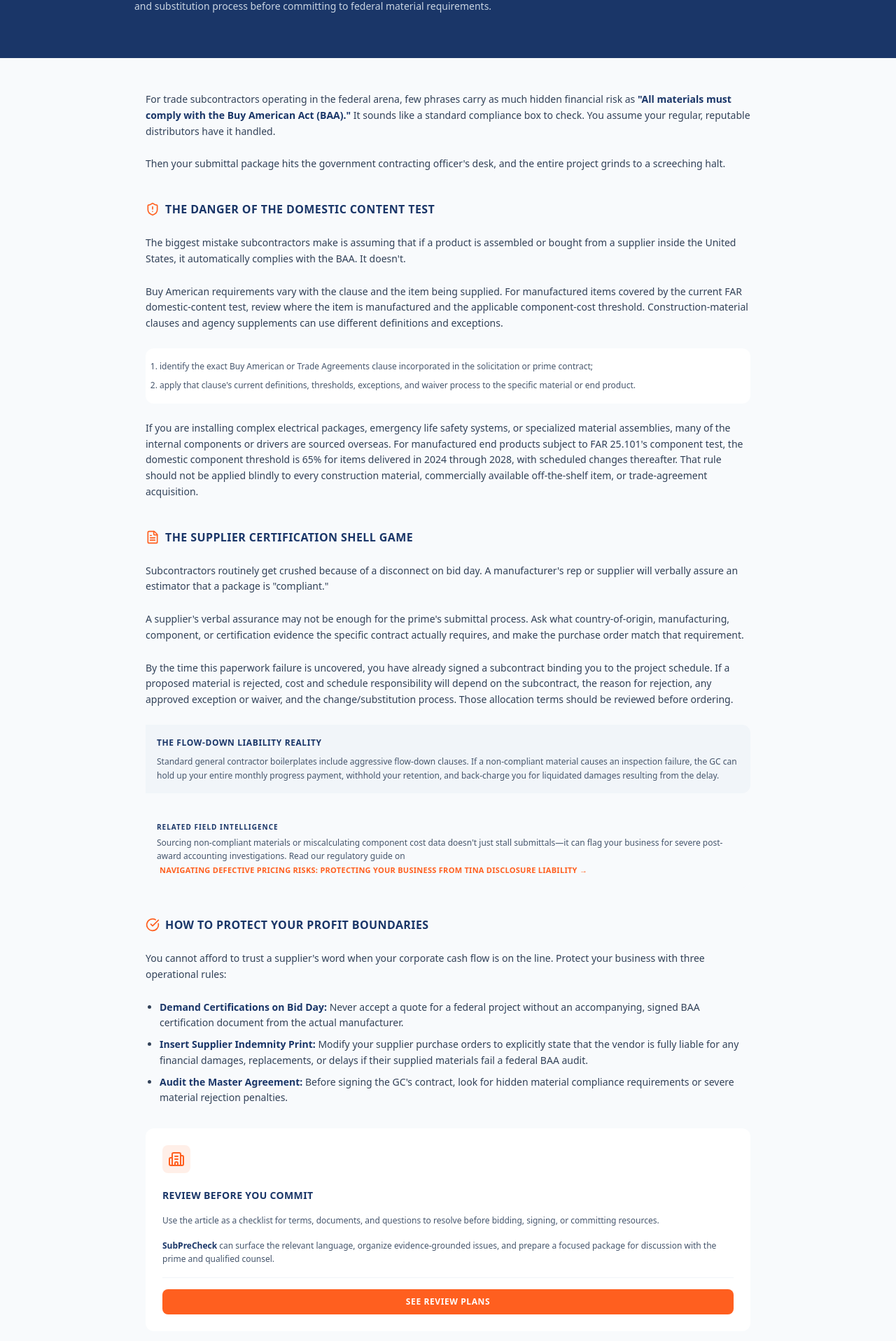
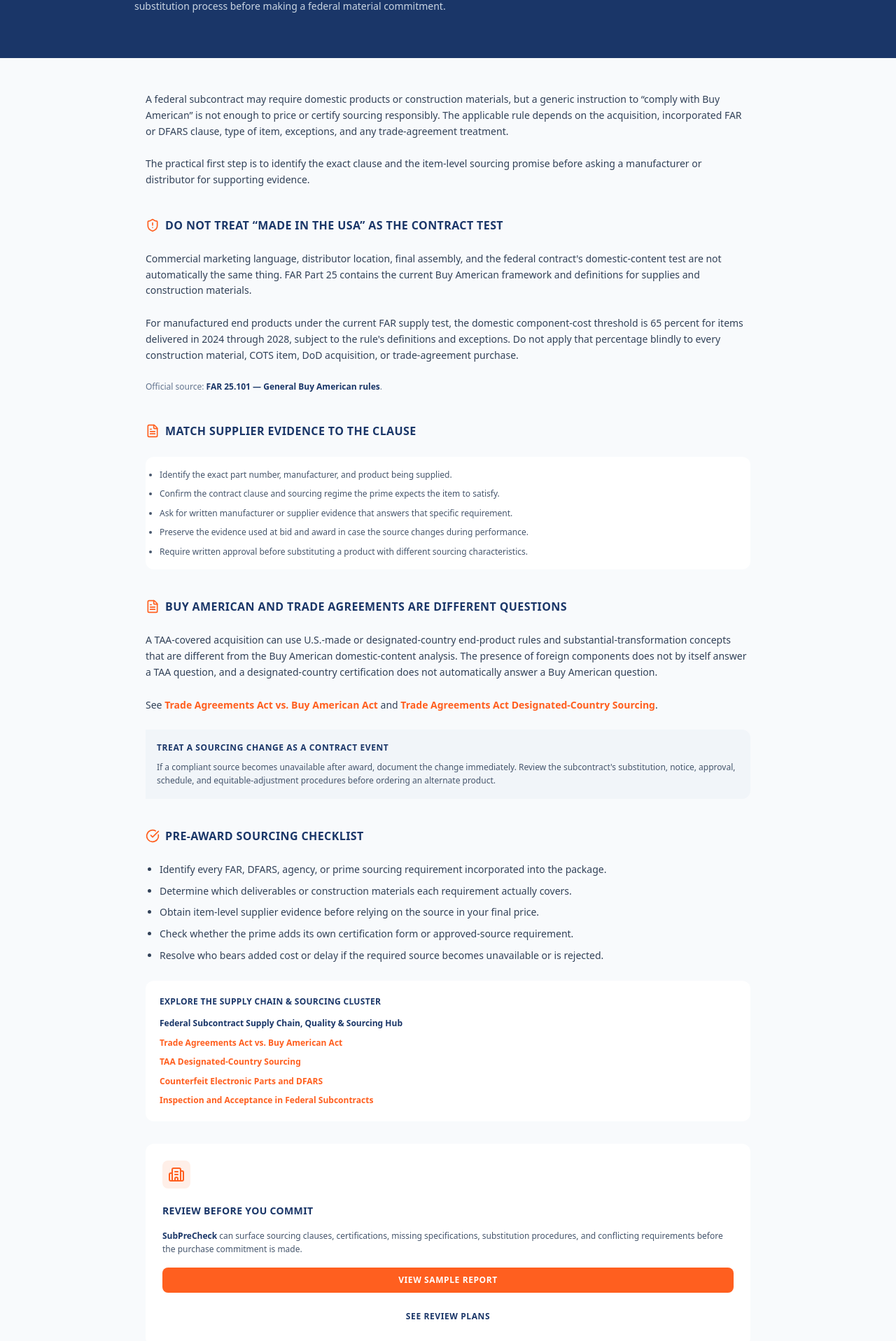
Before and after one commit to siricarsen-cmd/subshield, a Next.js app: page /blog/buy-american-act-sourcing-mistakes in a window 1280 px wide. Shown: the part 323-2240 px from the top of the page at 70% size. Built offline with nearby package versions, Linux system fonts and the light colour scheme; no server answers.

Commit message:
SEO: modernize Buy American pillar and link sourcing hub

```diff
--- a/app/blog/buy-american-act-sourcing-mistakes/page.tsx
+++ b/app/blog/buy-american-act-sourcing-mistakes/page.tsx
@@ -6,127 +6,75 @@ import { ShieldAlert, FileText, CheckCircle, ArrowLeft, Building2 } from "lucide
 export default function BuyAmericanActArticle() {
   return (
     <div className="min-h-screen bg-[#F8FAFC] text-slate-900 font-sans antialiased pb-20">
-
-      {/* Article Header Banner */}
       <div className="bg-[#1A3668] text-white py-16 px-4 sm:px-6 lg:px-8">
         <div className="max-w-4xl mx-auto space-y-4">
           <div className="flex flex-col gap-3 sm:flex-row sm:items-center sm:justify-between">
-            <a href="/blog" className="inline-flex items-center gap-2 text-xs font-bold uppercase tracking-wider text-[#FF5F1F] hover:text-white transition">
-              <ArrowLeft className="w-4 h-4" /> Back to Knowledge Hub
-            </a>
-            <span className="self-start rounded-full border border-orange-300/60 bg-orange-50 px-3 py-1 text-[10px] font-black uppercase tracking-widest text-[#FF5F1F]">
-              Federal Procurement Risk
-            </span>
+            <a href="/blog" className="inline-flex items-center gap-2 text-xs font-bold uppercase tracking-wider text-[#FF5F1F] hover:text-white transition"><ArrowLeft className="w-4 h-4" /> Back to Knowledge Hub</a>
+            <span className="self-start rounded-full border border-orange-300/60 bg-orange-50 px-3 py-1 text-[10px] font-black uppercase tracking-widest text-[#FF5F1F]">Sourcing & Domestic Preference</span>
           </div>
-          <h1 className="text-3xl md:text-4xl font-black tracking-tight uppercase leading-tight">
-            Buy American Act Sourcing: Domestic Content and Documentation Risks
-          </h1>
-          <p className="text-slate-300 text-sm max-w-2xl font-medium">
-            Review the exact domestic-preference clause, product classification, sourcing evidence, exceptions, and substitution process before committing to federal material requirements.
-          </p>
+          <h1 className="text-3xl md:text-4xl font-black tracking-tight uppercase leading-tight">Buy American Act Sourcing: Domestic Content and Documentation Risks</h1>
+          <p className="text-slate-300 text-sm max-w-2xl font-medium">Identify the exact domestic-preference clause, item, sourcing test, evidence, exceptions, and substitution process before making a federal material commitment.</p>
         </div>
       </div>
 
-      {/* Main Content Layout */}
       <div className="max-w-4xl mx-auto px-4 sm:px-6 lg:px-8 pt-12 grid grid-cols-1 lg:grid-cols-3 gap-8">
+        <div className="lg:col-span-2 space-y-6 text-sm text-slate-700 leading-relaxed font-medium">
+          <p>A federal subcontract may require domestic products or construction materials, but a generic instruction to “comply with Buy American” is not enough to price or certify sourcing responsibly. The applicable rule depends on the acquisition, incorporated FAR or DFARS clause, type of item, exceptions, and any trade-agreement treatment.</p>
+          <p>The practical first step is to identify the exact clause and the item-level sourcing promise before asking a manufacturer or distributor for supporting evidence.</p>
 
-        {/* Article Body */}
-        <div className="lg:col-span-2 space-y-6 text-sm text-slate-700 leading-relaxed font-medium">
-          <p>
-            For trade subcontractors operating in the federal arena, few phrases carry as much hidden financial risk as <strong className="text-[#1A3668]">"All materials must comply with the Buy American Act (BAA)."</strong> It sounds like a standard compliance box to check. You assume your regular, reputable distributors have it handled.
-          </p>
-          <p>
-            Then your submittal package hits the government contracting officer's desk, and the entire project grinds to a screeching halt.
-          </p>
+          <h3 className="text-base font-black text-[#1A3668] uppercase tracking-wide pt-4 flex items-center gap-2"><ShieldAlert className="w-5 h-5 text-[#FF5F1F]" /> Do Not Treat “Made in the USA” as the Contract Test</h3>
+          <p>Commercial marketing language, distributor location, final assembly, and the federal contract's domestic-content test are not automatically the same thing. FAR Part 25 contains the current Buy American framework and definitions for supplies and construction materials.</p>
+          <p>For manufactured end products under the current FAR supply test, the domestic component-cost threshold is 65 percent for items delivered in 2024 through 2028, subject to the rule's definitions and exceptions. Do not apply that percentage blindly to every construction material, COTS item, DoD acquisition, or trade-agreement purchase.</p>
+          <p className="text-xs text-slate-500">Official source: <a href="https://www.acquisition.gov/far/25.101" className="text-[#1A3668] font-bold hover:underline">FAR 25.101 — General Buy American rules</a>.</p>
 
-          <h3 className="text-base font-black text-[#1A3668] uppercase tracking-wide pt-4 flex items-center gap-2">
-            <ShieldAlert className="w-5 h-5 text-[#FF5F1F]" /> The Danger of the Domestic Content Test
-          </h3>
-          <p>
-            The biggest mistake subcontractors make is assuming that if a product is assembled or bought from a supplier inside the United States, it automatically complies with the BAA. It doesn't.
-          </p>
-          <p>
-            Buy American requirements vary with the clause and the item being supplied. For manufactured items covered by the current FAR domestic-content test, review where the item is manufactured and the applicable component-cost threshold. Construction-material clauses and agency supplements can use different definitions and exceptions.
-          </p>
-          <ol className="list-decimal pl-5 space-y-2 text-xs text-slate-600 bg-white border border-slate-200 p-4 rounded-xl shadow-sm">
-            <li>identify the exact Buy American or Trade Agreements clause incorporated in the solicitation or prime contract;</li>
-            <li>apply that clause's current definitions, thresholds, exceptions, and waiver process to the specific material or end product.</li>
-          </ol>
-          <p>
-            If you are installing complex electrical packages, emergency life safety systems, or specialized material assemblies, many of the internal components or drivers are sourced overseas. For manufactured end products subject to FAR 25.101's component test, the domestic component threshold is 65% for items delivered in 2024 through 2028, with scheduled changes thereafter. That rule should not be applied blindly to every construction material, commercially available off-the-shelf item, or trade-agreement acquisition.
-          </p>
+          <h3 className="text-base font-black text-[#1A3668] uppercase tracking-wide pt-4 flex items-center gap-2"><FileText className="w-5 h-5 text-[#FF5F1F]" /> Match Supplier Evidence to the Clause</h3>
+          <ul className="list-disc pl-5 space-y-2 text-xs text-slate-600 bg-white border border-slate-200 p-4 rounded-xl shadow-sm">
+            <li>Identify the exact part number, manufacturer, and product being supplied.</li>
+            <li>Confirm the contract clause and sourcing regime the prime expects the item to satisfy.</li>
+            <li>Ask for written manufacturer or supplier evidence that answers that specific requirement.</li>
+            <li>Preserve the evidence used at bid and award in case the source changes during performance.</li>
+            <li>Require written approval before substituting a product with different sourcing characteristics.</li>
+          </ul>
 
-          <h3 className="text-base font-black text-[#1A3668] uppercase tracking-wide pt-4 flex items-center gap-2">
-            <FileText className="w-5 h-5 text-[#FF5F1F]" /> The Supplier Certification Shell Game
-          </h3>
-          <p>
-            Subcontractors routinely get crushed because of a disconnect on bid day. A manufacturer's rep or supplier will verbally assure an estimator that a package is "compliant."
-          </p>
-          <p>
-            A supplier's verbal assurance may not be enough for the prime's submittal process. Ask what country-of-origin, manufacturing, component, or certification evidence the specific contract actually requires, and make the purchase order match that requirement.
-          </p>
-          <p>
-            By the time this paperwork failure is uncovered, you have already signed a subcontract binding you to the project schedule. If a proposed material is rejected, cost and schedule responsibility will depend on the subcontract, the reason for rejection, any approved exception or waiver, and the change/substitution process. Those allocation terms should be reviewed before ordering.
-          </p>
+          <h3 className="text-base font-black text-[#1A3668] uppercase tracking-wide pt-4 flex items-center gap-2"><FileText className="w-5 h-5 text-[#FF5F1F]" /> Buy American and Trade Agreements Are Different Questions</h3>
+          <p>A TAA-covered acquisition can use U.S.-made or designated-country end-product rules and substantial-transformation concepts that are different from the Buy American domestic-content analysis. The presence of foreign components does not by itself answer a TAA question, and a designated-country certification does not automatically answer a Buy American question.</p>
+          <p>See <a href="/blog/trade-agreements-act-vs-buy-american-act" className="text-[#FF5F1F] font-bold hover:underline">Trade Agreements Act vs. Buy American Act</a> and <a href="/blog/trade-agreements-act-designated-country-sourcing" className="text-[#FF5F1F] font-bold hover:underline">Trade Agreements Act Designated-Country Sourcing</a>.</p>
 
           <div className="bg-slate-100 border-l-4 border-[#1A3668] p-4 rounded-r-xl space-y-2">
-            <h4 className="text-xs font-black text-[#1A3668] uppercase tracking-wider">The Flow-Down Liability Reality</h4>
-            <p className="text-xs text-slate-600 leading-relaxed">
-              Standard general contractor boilerplates include aggressive flow-down clauses. If a non-compliant material causes an inspection failure, the GC can hold up your entire monthly progress payment, withhold your retention, and back-charge you for liquidated damages resulting from the delay.
-            </p>
+            <h4 className="text-xs font-black text-[#1A3668] uppercase tracking-wider">Treat a Sourcing Change as a Contract Event</h4>
+            <p className="text-xs text-slate-600 leading-relaxed">If a compliant source becomes unavailable after award, document the change immediately. Review the subcontract's substitution, notice, approval, schedule, and equitable-adjustment procedures before ordering an alternate product.</p>
           </div>
 
-          {/* Strategic Internal SEO Cross-Link */}
-          <div className="bg-slate-50 border-l-4 border-[#FF5F1F] p-4 my-6 rounded-r-xl">
-            <p className="text-[10px] font-black text-[#1A3668] uppercase tracking-widest">
-              Related Field Intelligence
-            </p>
-            <p className="text-xs text-slate-600 mt-1 leading-relaxed font-medium">
-              Sourcing non-compliant materials or miscalculating component cost data doesn't just stall submittals—it can flag your business for severe post-award accounting investigations. Read our regulatory guide on
-              <a href="/blog/defective-pricing-tina-liability" className="text-[#FF5F1F] font-black hover:underline inline-flex items-center gap-0.5 ml-1 uppercase tracking-wide text-[11px]">
-                Navigating Defective Pricing Risks: Protecting Your Business from TINA Disclosure Liability →
-              </a>
-            </p>
-          </div>
+          <h3 className="text-base font-black text-[#1A3668] uppercase tracking-wide pt-4 flex items-center gap-2"><CheckCircle className="w-5 h-5 text-[#FF5F1F]" /> Pre-Award Sourcing Checklist</h3>
+          <ul className="list-disc pl-5 space-y-2">
+            <li>Identify every FAR, DFARS, agency, or prime sourcing requirement incorporated into the package.</li>
+            <li>Determine which deliverables or construction materials each requirement actually covers.</li>
+            <li>Obtain item-level supplier evidence before relying on the source in your final price.</li>
+            <li>Check whether the prime adds its own certification form or approved-source requirement.</li>
+            <li>Resolve who bears added cost or delay if the required source becomes unavailable or is rejected.</li>
+          </ul>
 
-          <h3 className="text-base font-black text-[#1A3668] uppercase tracking-wide pt-4 flex items-center gap-2">
-            <CheckCircle className="w-5 h-5 text-[#FF5F1F]" /> How to Protect Your Profit Boundaries
-          </h3>
-          <p>
-            You cannot afford to trust a supplier's word when your corporate cash flow is on the line. Protect your business with three operational rules:
-          </p>
-          <ul className="list-disc pl-5 space-y-2">
-            <li><strong className="text-[#1A3668]">Demand Certifications on Bid Day:</strong> Never accept a quote for a federal project without an accompanying, signed BAA certification document from the actual manufacturer.</li>
-            <li><strong className="text-[#1A3668]">Insert Supplier Indemnity Print:</strong> Modify your supplier purchase orders to explicitly state that the vendor is fully liable for any financial damages, replacements, or delays if their supplied materials fail a federal BAA audit.</li>
-            <li><strong className="text-[#1A3668]">Audit the Master Agreement:</strong> Before signing the GC's contract, look for hidden material compliance requirements or severe material rejection penalties.</li>
-          </ul>
-        </div>
-
-        {/* Strategic Call-to-Action Sidebar */}
-        <div className="space-y-6">
-          <div className="bg-white border-2 border-[#FF5F1F] rounded-xl p-6 shadow-md space-y-4 sticky top-6">
-            <div className="p-2 bg-[#FF5F1F]/10 rounded-lg text-[#FF5F1F] inline-block">
-              <Building2 className="w-6 h-6" />
-            </div>
-            <h4 className="text-sm font-black text-[#1A3668] uppercase tracking-wide">
-              Review Before You Commit
-            </h4>
-            <p className="text-xs text-slate-600 leading-relaxed font-medium">
-              Use the article as a checklist for terms, documents, and questions to resolve before bidding, signing, or committing resources.
-            </p>
-            <p className="text-xs text-slate-600 leading-relaxed font-medium">
-              <strong className="text-[#1A3668]">SubPreCheck</strong> can surface the relevant language, organize evidence-grounded issues, and prepare a focused package for discussion with the prime and qualified counsel.
-            </p>
-            <hr className="border-slate-100" />
-            <a
-              href="/pricing"
-              className="block w-full py-2.5 text-center text-xs font-black uppercase tracking-wider text-white bg-[#FF5F1F] hover:bg-[#E04F1A] rounded-lg transition shadow-sm"
-            >
-              See Review Plans
-            </a>
+          <div className="bg-white border border-slate-200 rounded-xl p-5 space-y-3 shadow-sm">
+            <h3 className="text-xs font-black text-[#1A3668] uppercase tracking-wide">Explore the Supply Chain & Sourcing Cluster</h3>
+            <ul className="space-y-2 text-xs">
+              <li><a href="/blog/federal-subcontract-supply-quality-sourcing-hub" className="text-[#1A3668] font-black hover:text-[#FF5F1F] hover:underline">Federal Subcontract Supply Chain, Quality & Sourcing Hub</a></li>
+              <li><a href="/blog/trade-agreements-act-vs-buy-american-act" className="text-[#FF5F1F] font-bold hover:underline">Trade Agreements Act vs. Buy American Act</a></li>
+              <li><a href="/blog/trade-agreements-act-designated-country-sourcing" className="text-[#FF5F1F] font-bold hover:underline">TAA Designated-Country Sourcing</a></li>
+              <li><a href="/blog/counterfeit-electronic-parts-dfars-subcontractors" className="text-[#FF5F1F] font-bold hover:underline">Counterfeit Electronic Parts and DFARS</a></li>
+              <li><a href="/blog/federal-subcontract-inspection-acceptance" className="text-[#FF5F1F] font-bold hover:underline">Inspection and Acceptance in Federal Subcontracts</a></li>
+            </ul>
           </div>
         </div>
 
+        <div className="space-y-6">
+          <div className="bg-white border-2 border-[#FF5F1F] rounded-xl p-6 shadow-md space-y-4 sticky top-6">
+            <div className="p-2 bg-[#FF5F1F]/10 rounded-lg text-[#FF5F1F] inline-block"><Building2 className="w-6 h-6" /></div>
+            <h4 className="text-sm font-black text-[#1A3668] uppercase tracking-wide">Review Before You Commit</h4>
+            <p className="text-xs text-slate-600 leading-relaxed font-medium"><strong className="text-[#1A3668]">SubPreCheck</strong> can surface sourcing clauses, certifications, missing specifications, substitution procedures, and conflicting requirements before the purchase commitment is made.</p>
+            <a href="/sample-report" className="block w-full py-2.5 text-center text-xs font-black uppercase tracking-wider text-white bg-[#FF5F1F] hover:bg-[#E04F1A] rounded-lg transition shadow-sm">View Sample Report</a>
+            <a href="/pricing" className="block w-full py-2.5 text-center text-xs font-black uppercase tracking-wider text-[#1A3668] border border-slate-200 hover:border-[#FF5F1F] rounded-lg transition">See Review Plans</a>
+          </div>
+        </div>
       </div>
     </div>
   );
```
